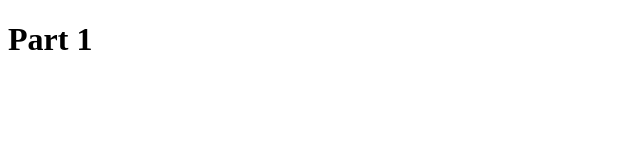
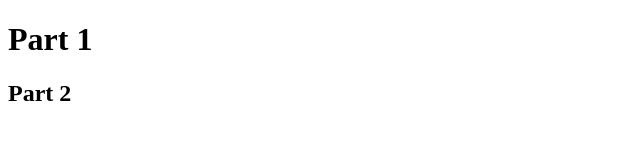
Before and after one commit to pibewiro/gitdemo, a plain HTML site: page index.html in a window 1280 px wide. Shown: the full height of the page, 0-640 px from the left. Drawn offline with Linux system fonts and the light colour scheme.

Commit message:
second c

```diff
--- a/index.html
+++ b/index.html
@@ -7,5 +7,6 @@
 </head>
 <body>
     <h1>Part 1</h1>
+    <h2>Part 2</h2>
 </body>
 </html>
```
